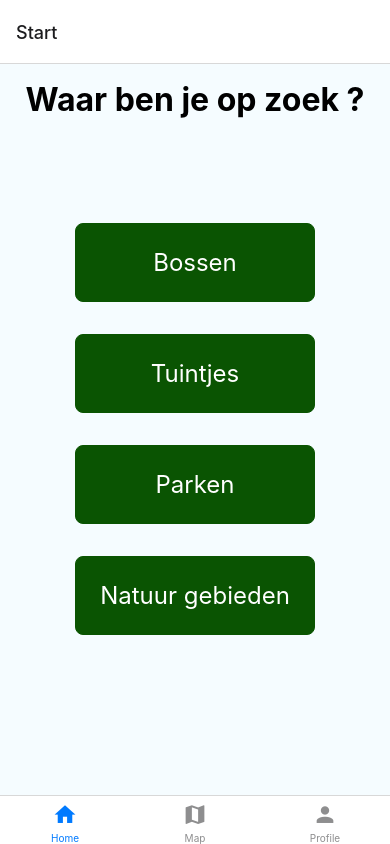
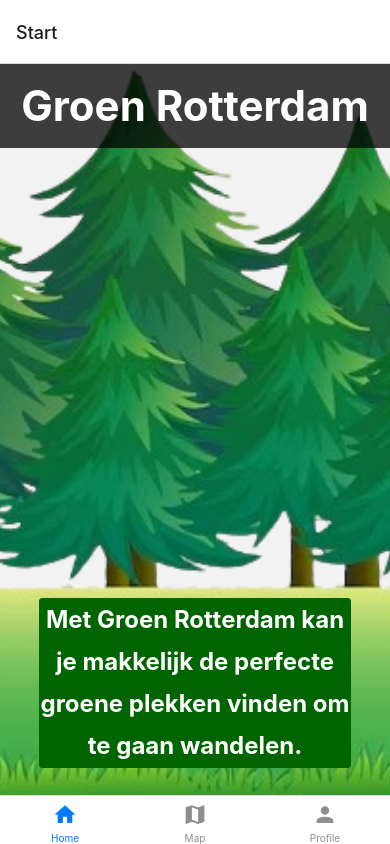
Before and after one commit to furkanzelik/GroenRotterdam, a React Native app: screen /Start in a window 390 px wide. Built offline with nearby package versions, Linux system fonts and the light colour scheme.

Commit message:
bug fixes

```diff
--- a/components/pages/startPage.js
+++ b/components/pages/startPage.js
@@ -1,41 +1,16 @@
 import React from 'react';
-import {FlatList, SafeAreaView, SectionList, Text, TouchableOpacity, View} from 'react-native';
+import {FlatList, SafeAreaView, SectionList, Text, TouchableOpacity, View, Image, ImageBackground} from 'react-native';
+import background from '../../assets/forrest-bg.png'
 
-const DATA = [
-    {
-        id: 1,
-        name: 'Bossen'
-    },
-    {
-        id: 2,
-        name: 'Tuintjes'
-    },
-    {
-        id: 3,
-        name: 'Parken'
-    },
-    {
-        id: 4,
-        name: 'Natuur gebieden'
-    },
-]
 
 const StartPage = () => {
     return (
       <View style={styles.container}>
-          <Text style={styles.header}>Waar ben je op zoek ?</Text>
-          <FlatList
-              style={styles.list}
-              data={DATA}
-                    renderItem={({item}) => (
-                        <TouchableOpacity>
-                            <View style={styles.itemContainer}>
-                                <Text style={styles.item}>{item.name}</Text>
-                            </View>
-                        </TouchableOpacity> )}
-                        // keyExtractor={(item) => item.id.toString()}
-          >
-          </FlatList>
+    <ImageBackground  style={styles.bg} source={background}>
+        <Text style={styles.header}>Groen Rotterdam</Text>
+        <Text style={styles.text}>Met Groen Rotterdam kan je makkelijk de perfecte groene plekken vinden
+        om te gaan wandelen.</Text>
+    </ImageBackground>
       </View>
     );
 };
@@ -43,35 +18,35 @@ const StartPage = () => {
 const styles = {
     container: {
         flex: 1,
-        justifyContent: 'center',
-        alignItems: 'center',
-        backgroundColor: '#f5fcff',
+    },
+    bg: {
+        width: '100%',
+        height: '100%',
     },
 
-    header:{
-        fontSize: 32,
+    header: {
+        color: 'white',
+        fontSize: 42,
+        lineHeight: 84,
         fontWeight: 'bold',
-        marginBottom: 24,
-        marginTop: 16,
+        textAlign: 'center',
+        backgroundColor: '#000000c0',
     },
 
-    itemContainer:{
-        marginTop: 32,
-        padding: 24,
-        borderRadius: 8,
-        backgroundColor: '#0a5402',
+    text: {
+        color: 'white',
+        fontSize: 24,
+        lineHeight: 42,
+        fontWeight: 'bold',
+        textAlign: 'center',
+        marginTop: 450,
         borderWidth: 1,
-        borderColor: '#0a5402',
-        alignItems: 'center',
-    },
-
-    item:{
-        fontSize: 24,
-        color: '#ffffff',
-    },
-
-    list:{
-        marginTop: 48,
+        borderStyle: 'solid',
+        borderRadius: 3,
+        borderColor: 'darkgreen',
+        width: '80%',
+        backgroundColor: 'darkgreen',
+        alignSelf: 'center',
     },
 
 
```
Also changed, not shown: assets/forrest-bg.png (added).
